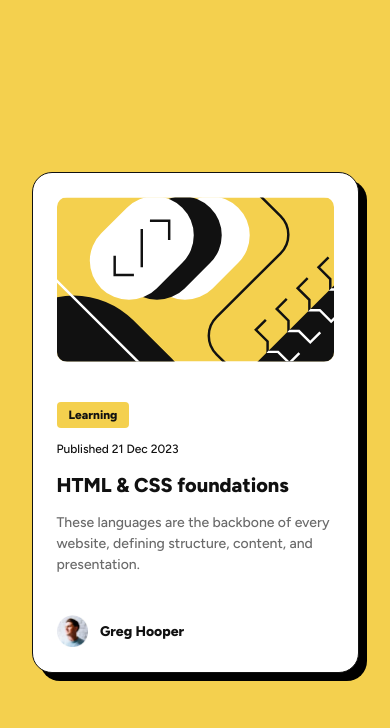
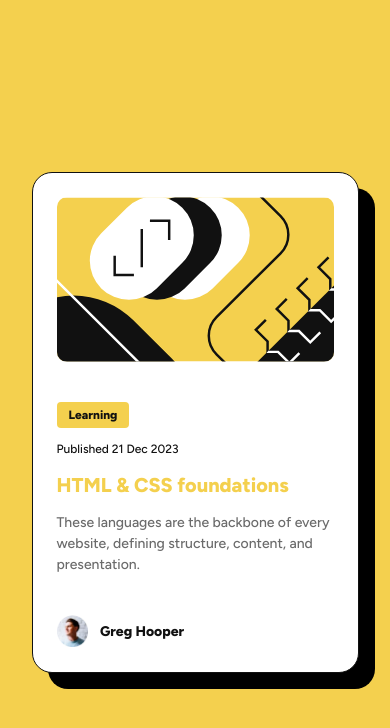
Before and after one commit to schindlerdumagat/blog-preview-card, a plain HTML site: page index.html in a window 390 px wide. In both pictures the pointer is over the element 195 px from the left and 422 px from the top of the page. Drawn offline with Linux system fonts and the light colour scheme.

Commit message:
Fix tablet responsiveness

```diff
--- a/styles.css
+++ b/styles.css
@@ -35,12 +35,22 @@
     align-items: start;
     gap: 24px;
     width: clamp(327px, 40vw, 384px);
-    height: clamp(501px, 40vw, 522px);
+    height: clamp(501px, 68vw, 522px);
     padding: 24px;
     background-color: var(--card-bg-color);
     border-radius: 20px;
     box-shadow: 8px 8px black;
     border: 1px solid var(--text-primary);
+    transition: 0.7s;
+  }
+
+
+  article:hover {
+    box-shadow: 16px 16px black;
+  }
+
+  article:hover .blog-content h1 {
+    color: var(--main-bg-color);
   }
 
   article img {
@@ -70,10 +80,7 @@
   .blog-content h1 {
     font-size: clamp(20px, 5vw, 24px);
     font-weight: 800;
-  }
-
-  .blog-content h1:hover {
-    color: var(--main-bg-color);
+    transition: 0.7s ;
   }
 
   .blog-content p {
```
